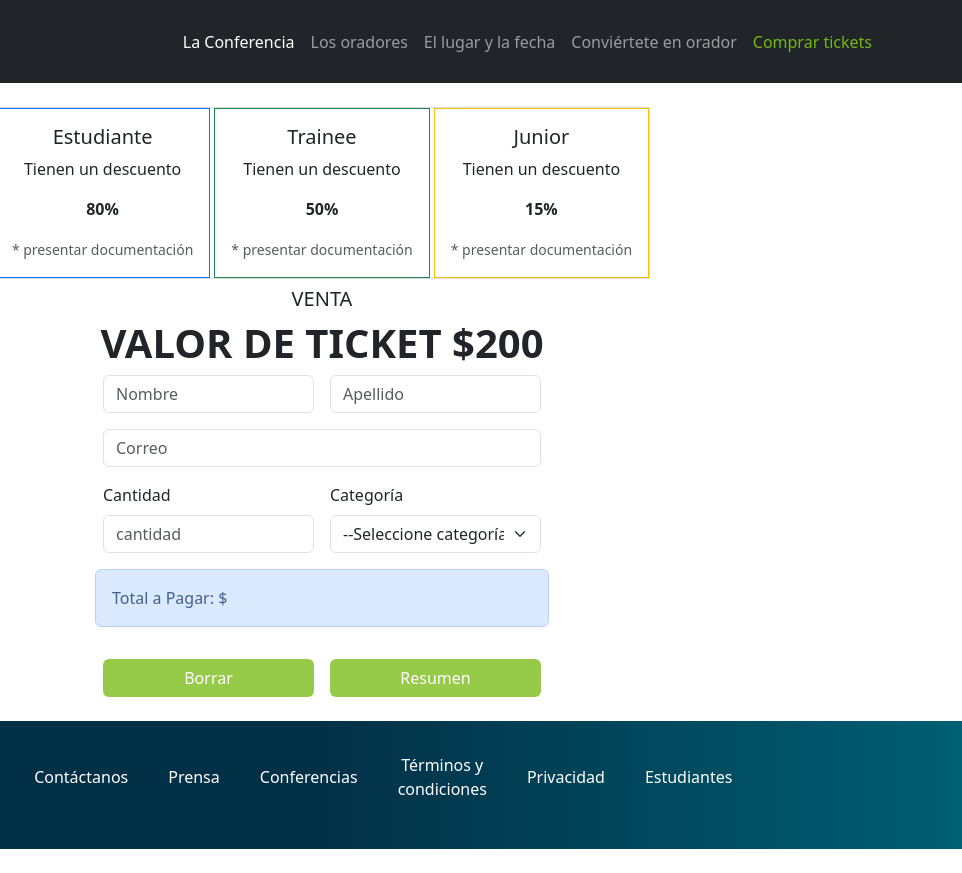
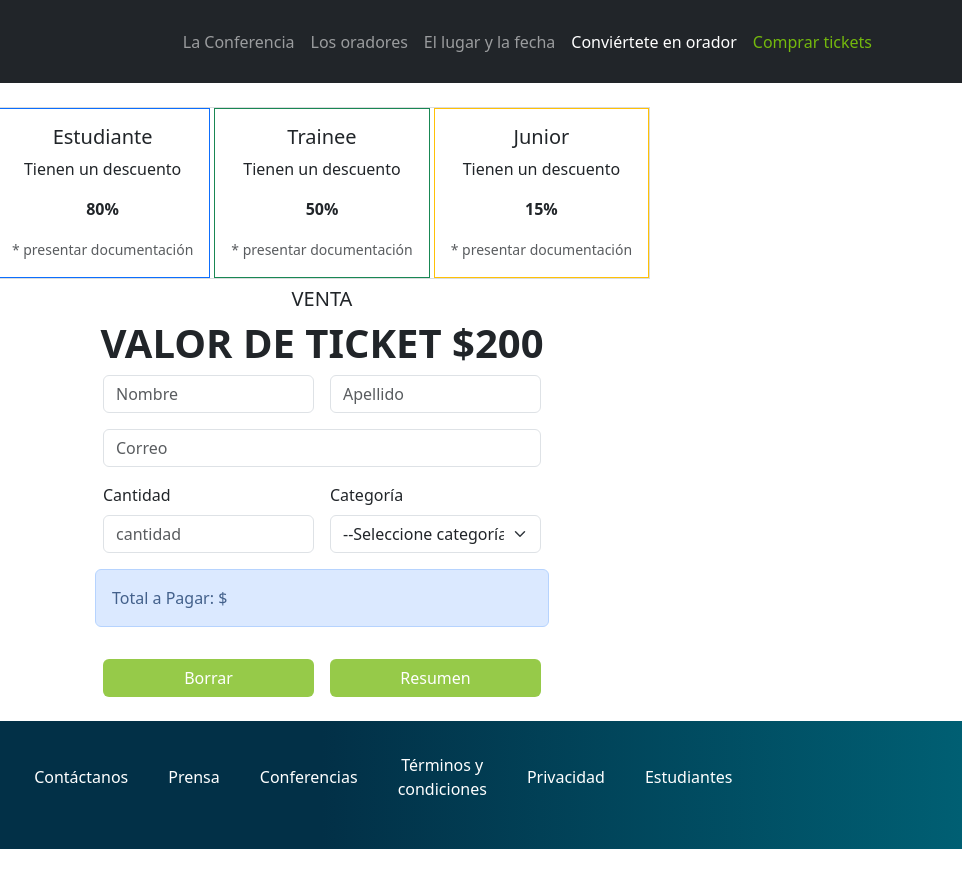
Before and after one commit to YesarelaFloresNavajas/TP_Integrador_Front, a plain HTML site: page assets/pages/buytickets.html in a window 1280 px wide. Shown: the full height of the page, 318-1280 px from the left. Drawn offline with nearby package versions, Linux system fonts and the light colour scheme.

Commit message:
nav-link active

```diff
--- a/assets/pages/buytickets.html
+++ b/assets/pages/buytickets.html
@@ -29,7 +29,7 @@
           <div class="collapse navbar-collapse justify-content-end" id="navbarSupportedContent">
             <ul class="navbar-nav mb-2 mb-lg-0">
               <li class="nav-item">
-                <a class="nav-link active" aria-current="page" href="conferencia.html">La Conferencia</a>
+                <a class="nav-link" aria-current="page" href="conferencia.html">La Conferencia</a>
               </li>
               <li class="nav-item">
                 <a class="nav-link " href="#oradores">Los oradores</a>
@@ -39,7 +39,7 @@
                   El lugar y la fecha
                 </a>
               <li class="nav-item">
-                <a class="nav-link" href="#orador-form">Conviértete en orador</a>
+                <a class="nav-link active" href="#orador-form">Conviértete en orador</a>
               </li>
               <li class="nav-item">
                 <a class="nav-link btn-buytickets" href="./../pages/buytickets.html">Comprar tickets</a>
```
